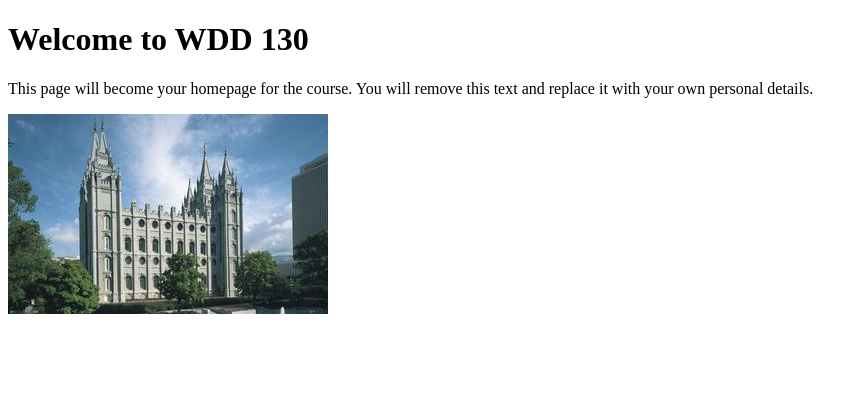
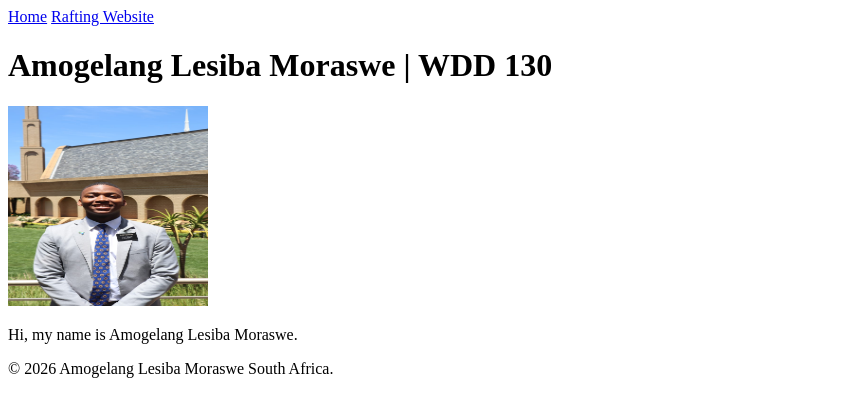
Before and after one commit to sal-mo13/wdd130, a plain HTML site: page index.html in a window 1280 px wide. Shown: the whole page, without its empty margins (0-868 px from the left). Drawn offline with Linux system fonts and the light colour scheme.

Commit message:
Homepage submit

```diff
--- a/index.html
+++ b/index.html
@@ -4,14 +4,23 @@
 <head>
     <meta charset="UTF-8">
     <meta name="viewport" content="width=device-width, initial-scale=1.0">
-    <title>WDD 130 | Personal Homepage</title>
+    <title>Amogelang Lesiba Moraswe | WDD 130</title>
 </head>
 
 <body>
-    <h1>Welcome to WDD 130</h1>
-    <p>This page will become your homepage for the course. You will remove this text and replace it with your own personal details.</p>
-
-    <img src="images/salt-lake-temple.jpg" alt="The Salt Lake Temple.">
+   <header>
+    <nav>
+      <a href="#">Home</a>
+      <a href="wwr/">Rafting Website </a>
+    </nav>
+   </header>
+   <main>
+        <h1> Amogelang Lesiba Moraswe | WDD 130 </h1>
+        <img src="images/profile.jpg" alt="Amogelang Lesiba Moraswe" width="200" height="200">
+        <p>Hi, my name is Amogelang Lesiba Moraswe. </p>
+   </main>
+   <footer>
+    <p> &copy; 2026 Amogelang Lesiba Moraswe South Africa.</p>
+   </footer>
 </body>
-
 </html>
```
Also changed, not shown: images/profile.jpg (added).
